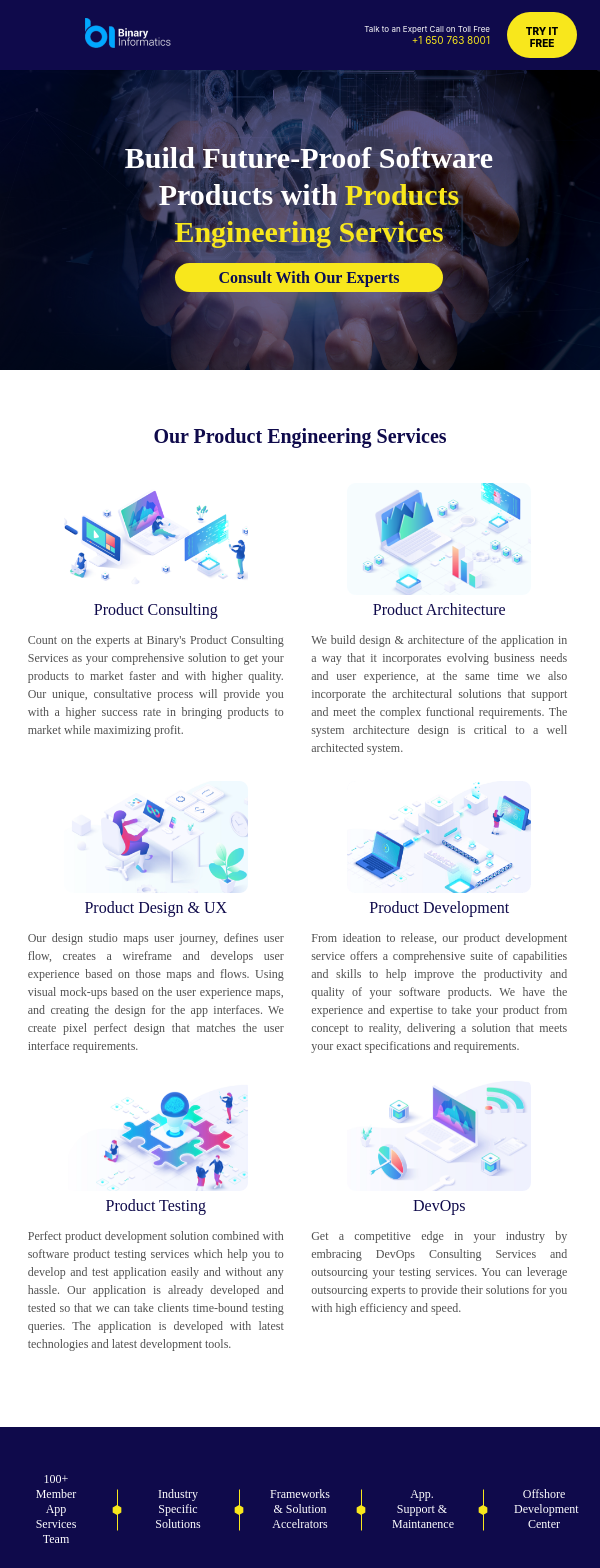
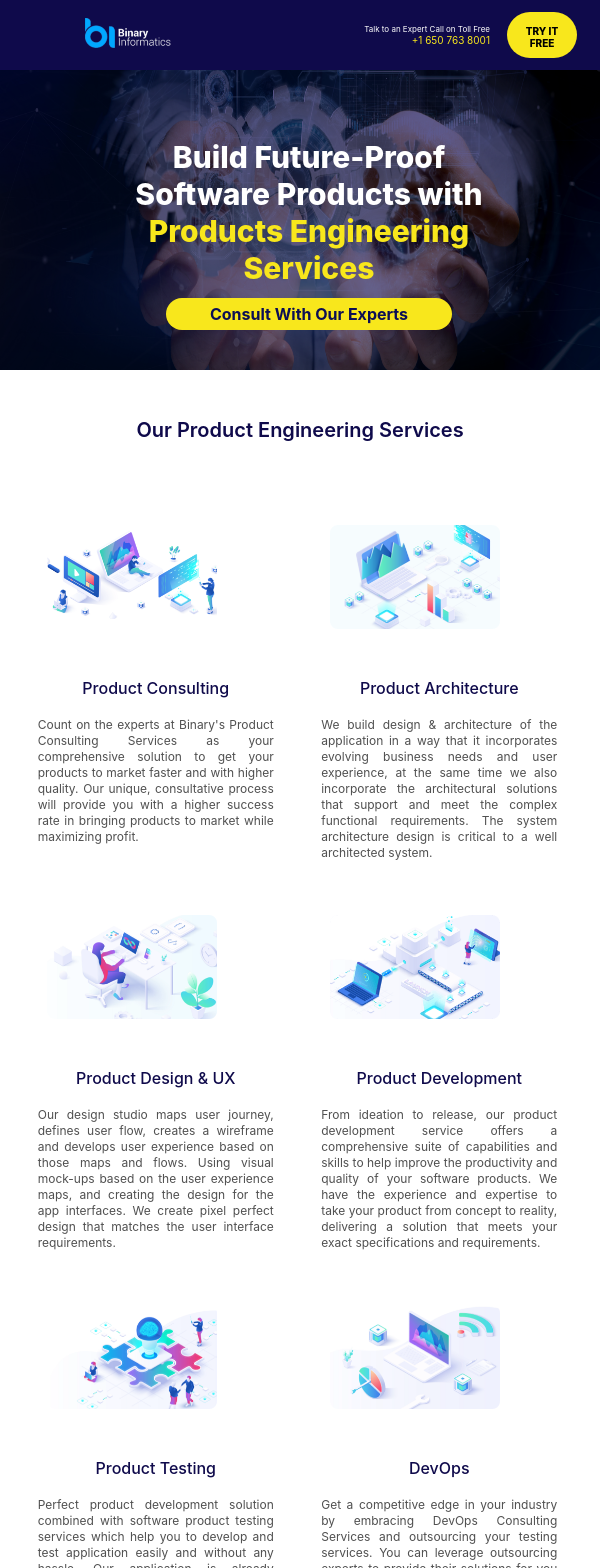
Before and after one commit to VarshaKumari7/Product-Engineering-Services_Page, a React (Create React App) app: page / in a window 600 px wide. Shown: the top 1568 px of the page. Built offline with nearby package versions, Linux system fonts and the light colour scheme.

Commit message:
31-10-2023

```diff
--- a/src/App.css
+++ b/src/App.css
@@ -1,4 +1,4 @@
-.App {
+/* .App {
   text-align: center;
 }
 
@@ -35,4 +35,4 @@
   to {
     transform: rotate(360deg);
   }
-}
+} */
--- a/src/components/Cardscomponent/SecondCard/secondCard.scss
+++ b/src/components/Cardscomponent/SecondCard/secondCard.scss
@@ -4,7 +4,7 @@
   //   margin: 0 0% 3% 0%;
   flex-direction: column;
   width: 27%;
-  height: 370px;
+  // height: 370px;
   border-radius: 10px;
   box-shadow: 0 20px 40px 0 rgba(0, 0, 0, 0.06);
   background-color: #fff;
--- a/src/components/Cardscomponent/Third-Card/Third-card.tsx
+++ b/src/components/Cardscomponent/Third-Card/Third-card.tsx
@@ -20,7 +20,7 @@ const ThirdCard = ({ cardcontent }: any) => {
 
 const ChildContent = ({ cont }: any) => {
   return (
-    <div>
+    <div className="child-content">
       <img src={cont.checkbox} alt="Checkbox" />
       <span>{cont.text}</span>
     </div>
--- a/src/components/Cardscomponent/Third-Card/thirdCard.scss
+++ b/src/components/Cardscomponent/Third-Card/thirdCard.scss
@@ -17,7 +17,7 @@
 
   .heading-div {
     height: 35px;
-    margin: 10px 0 11px 0;
+    margin: 10px 0 11px 30px;
   }
 
   .heading {
@@ -35,7 +35,7 @@
   }
 
   .Content {
-    font-family: Montserrat;
+    //  // font-family: Montserrat;
     font-size: 14px;
     font-weight: normal;
     font-stretch: normal;
@@ -44,7 +44,15 @@
     letter-spacing: normal;
     text-align: justify;
     color: #505050;
-    padding-left: 37px;
+    padding-left: 30px;
+
+    .child-content {
+      height: 20px;
+      line-height: 21px;
+      font-size: 14px;
+      width: 260px;
+      margin-top: 13px;
+    }
 
     img {
       width: 4%;
@@ -54,5 +62,7 @@
     span {
       margin-left: 10px;
     }
+
+
   }
 }
--- a/src/components/Cardscomponent/first-Card/firstCard.scss
+++ b/src/components/Cardscomponent/first-Card/firstCard.scss
@@ -2,17 +2,22 @@
     display: flex;
     flex-direction: column;
     align-items: center;
+    margin-bottom: 20px;
 
     img {
-        width: 65%;
+        width: 350px;
         object-fit: contain;
+        // margin: 0 100px;
+        margin: 0 10%;
+        height: 200px;
+        margin-bottom: 20px;
     }
 
     .Product-Consulting {
-        width: 520px;
+        width: 88%;
         height: 30px;
-        font-family: Montserrat;
-        font-size: 25px;
+        // font-family: Montserrat;
+        font-size: 20px;
         font-weight: 500;
         font-stretch: normal;
         font-style: normal;
@@ -22,8 +27,14 @@
         color: #0f0a4b;
     }
 
+    .consulting {
+        height: 30px;
+        // width: 88%;
+        margin-bottom: 10px
+    }
+
     .Count-on-the-experts {
-        font-family: Montserrat;
+        // font-family: Montserrat;
         font-size: 14px;
         font-weight: normal;
         font-stretch: normal;
@@ -32,6 +43,15 @@
         letter-spacing: normal;
         text-align: justify;
         color: #505050;
+        // width: 550px;
+        height: 130px;
+
+        span {
+            // width: 550px;
+            height: 130px;
+            display: block;
+            line-height: 21px;
+        }
     }
 
 }
@@ -40,6 +60,6 @@
     display: grid;
     grid-template-columns: repeat(2, 1fr);
     justify-items: center;
-    column-gap: 8%;
-    margin: 0 96px 0 96px;
+    column-gap: 9%;
+    margin: 0 130px 0 130px;
 }
--- a/src/components/Cardscomponent/first-Card/firstCard.tsx
+++ b/src/components/Cardscomponent/first-Card/firstCard.tsx
@@ -6,7 +6,7 @@ const Card = ({ ele }: any) => {
       <div className="card-img">
         <img src={ele.img} />
       </div>
-      <div>
+      <div className="consulting">
         <span className="Product-Consulting">{ele.heading}</span>
       </div>
       <div className="Count-on-the-experts">
--- a/src/components/Firstpage/first-page.scss
+++ b/src/components/Firstpage/first-page.scss
@@ -27,7 +27,7 @@
         width: 65%;
         height: 150px;
         margin: 0 0 79px;
-        font-family: Montserrat;
+        // font-family: Montserrat;
         font-size: 54px;
         font-weight: 800;
         font-stretch: normal;
@@ -50,7 +50,7 @@
     .Consult-With-Our-Exp {
         width: 350px;
         height: 20px;
-        font-family: Montserrat;
+        // font-family: Montserrat;
         font-size: 20px;
         font-weight: bold;
         font-stretch: normal;
@@ -67,14 +67,14 @@
 
 .Our-Product {
     // top: 63%;
-    margin-top: 47px;
+    margin-top: 41px;
 
 
     .Our-Product-Engineer {
         // width: 1080px;
         height: 40px;
         margin: 40px 180px;
-        font-family: Montserrat;
+        // font-family: Montserrat;
         font-size: 30px;
         font-weight: 600;
         font-stretch: normal;
@@ -91,9 +91,9 @@
 
 .footer-section {
     width: 100%;
-    // height: 8vh;
+    height: 100px;
     margin: 50px 0 40px;
-    padding: 25px 0px;
+    // padding: 25px 0px;
     background-color: #0f0a4b;
     color: white;
     display: flex;
@@ -105,7 +105,7 @@
 
     .-Member-App-Serv {
         width: 10%;
-        font-family: Montserrat;
+        // font-family: Montserrat;
         font-size: 17px;
         font-weight: 500;
         font-stretch: normal;
--- a/src/components/Home/home.scss
+++ b/src/components/Home/home.scss
@@ -65,11 +65,12 @@
 
     .card-sec {
         display: block !important;
-        margin: 15px 26px 0 27px !important;
+        margin: 0px 22px 0 23px !important;
     }
 
     .second-page .S-card-sec {
         display: block !important;
+        margin-top: 0 !important;
     }
 
     .Our-Plan-Process {
@@ -84,6 +85,7 @@
     .third-page .last-section img {
         width: 100%;
         height: 700px;
+        margin-top: 40px !important;
     }
 
     .B-img-786,
@@ -93,13 +95,6 @@
     .third-page-img-state {
         display: none;
     }
-
-    // .last-section {
-    //     background-image: url("../../img/375-bg-img.png");
-    //     background-repeat: no-repeat;
-    //     background-attachment: fixed;
-    //     background-size: cover;
-    // }
 
     .GET-AHEAD {
 
@@ -145,11 +140,15 @@
         margin: 0 11px 0 31px;
     }
 
+    .card {
+        margin-bottom: 40px !important;
+    }
+
     .card img {
         object-fit: contain;
         // width: 330px !important;
         width: 100% !important;
-        margin: 20px 23px 20px 2px !important;
+        margin: 20px 23px 0px 2px !important;
         height: 200px !important;
     }
 
@@ -163,17 +162,40 @@
 
     .card .Count-on-the-experts {
         font-size: 12px !important;
-        height: 100px !important;
+        height: 120px !important;
         // width: 330px !important;
         width: 100% !important;
+
+        span {
+            width: 100% !important;
+        }
+    }
+
+    .heading-div {
+        height: 20px !important;
+        width: 290px !important;
+
+        .heading {
+            font-size: 16px !important;
+            line-height: 26px !important;
+        }
+    }
+
+    .child-content {
+        height: 20px;
+        line-height: 21px;
+        font-size: 12px;
+        width: 260px;
     }
 
     .footer-section {
         overflow: scroll;
+        margin: 30px 0 30px !important;
 
         .-Member-App-Serv {
             width: 100% !important;
-            padding: 0px 20px !important;
+            padding: 25px 24px !important;
+            font-size: 14px !important;
         }
     }
 
@@ -199,7 +221,6 @@
 
 
     .content-375 {
-
         position: absolute;
         top: 56%;
         color: white;
@@ -294,9 +315,6 @@
     }
 
     .Third-card {
-        // height: 350px !important;
-        // width: 350px !important;
-        // margin: 30px 23px 15px 13px !important;
         width: 93.33% !important;
         height: 93.33% !important;
         margin: 7px 12px 19px 13px !important;
@@ -316,8 +334,6 @@
     }
 
     .third-page .third-card-sec {
-        // margin: 0 20px 29px 20px !important;
-
         .Third-card {
             display: flex;
             flex-direction: column;
@@ -326,6 +342,18 @@
             background-color: #fff;
             height: 350px;
             margin-bottom: 20px;
+
+            .Third-card-img img {
+                height: 150px !important;
+            }
+
+            .child-content {
+                height: 20px;
+                line-height: 21px;
+                font-size: 12px;
+                width: 260px;
+                margin-top: 10px;
+            }
 
             .Content {
                 font-size: 12px !important;
@@ -355,7 +383,7 @@
         .Copyright-2010-202 {
             width: 100% !important;
             height: 30px;
-            font-family: Montserrat;
+            // font-family: Montserrat;
             font-size: 10px;
             font-weight: normal;
             font-stretch: normal;
@@ -379,11 +407,14 @@
 
         .S-card {
             width: 100% !important;
-
             height: 385px !important;
             margin-bottom: 8%;
 
         }
+    }
+
+    .third-card-sec {
+        display: block !important;
     }
 }
 
@@ -450,17 +481,21 @@
         .Supporting-Roles {
             height: 30px;
             margin: 40px 180px 50px;
-            font-family: Montserrat;
+            // font-family: Montserrat;
             font-size: 20px !important;
         }
+    }
+
+    .third-page {
+        margin-top: 99px !important;
+
+
     }
 
     .Our-Plan-Process {
         font-size: 20px !important;
         line-height: 30px !important;
-        // margin-top: 40px !important;
-        margin-bottom: 30px !important;
-        // margin-top: 13% !important;
+        margin: 40px 60px !important;
     }
 
     .S-card {
@@ -477,27 +512,60 @@
         // width: 350px !important;
         // margin: 30px 23px 15px 13px !important;
         width: 93.33% !important;
-        height: 93.33% !important;
+        height: 100% !important;
         margin: 7px 12px 7px 13px !important;
+
+        .heading-div {
+            height: 20px !important;
+            margin: 10px 0 0px 30px !important;
+        }
+
     }
 
-    .states-786,
-    .third-page-img-state {
+    .third-page-imgs {
+        margin: 0px 41px 0px 41px;
+        display: flex;
+        flex-direction: column;
+        align-items: center;
+
+    }
+
+    .third-page-img1 {
+        // width: 704px;
+        height: 286px;
+    }
+
+    .states-786 {
+        width: 690px;
+        height: 199px;
+        margin: 0px 48px;
+    }
+
+    .third-page-img-state,
+    .states-786 {
         width: 100% !important;
-
     }
 
     .third-page-img-state {
         height: 38vh !important;
+        width: 100% !important;
     }
 
-    .third-page-img1 {
-        width: 55% !important;
-        height: 39vh !important;
-    }
+    // .third-page-img1 {
+    //     height: 39vh !important;
+    //     // margin: 0px 41px 0px 41px;
+    // }
 
     .card .Count-on-the-experts {
         width: 90.33% !important;
+    }
+
+    .child-content {
+        height: 20px;
+        line-height: 21px;
+        font-size: 12px;
+        width: 260px;
+        margin-top: 10px;
     }
 
     .footer-section .-Member-App-Serv {
@@ -518,7 +586,7 @@
         .lower-bg-1440 {
             width: 100% !important;
             height: 500px !important;
-            margin-top: 30px !important;
+            margin-top: 53px !important;
 
         }
 
@@ -533,6 +601,9 @@
         margin-left: 45% !important;
     }
 
+    .Thirdpage-footer-section {
+        overflow-x: scroll;
+    }
 }
 
 /* Tablet styles */
@@ -578,7 +649,7 @@
         width: 65%;
         height: 80px !important;
         margin: 0 0 79px;
-        font-family: Montserrat;
+        // font-family: Montserrat;
         font-size: 30px !important;
         line-height: 37px !important;
         margin-top: -235px !important;
@@ -637,6 +708,10 @@
 
     }
 
+    .card-img {
+        display: contents !important;
+    }
+
     .card-sec {
         column-gap: 0% !important;
         padding: 10px 19px 0 14px !important;
@@ -644,8 +719,9 @@
     }
 
     .card img {
-        width: 60%;
+        width: 60% !important;
         object-fit: contain;
+        margin: 0 108px 0px 60px !important;
     }
 
     .card .Product-Consulting {
@@ -655,10 +731,11 @@
         line-height: 1.4;
     }
 
-    .card .Count-on-the-experts {
+    .card .Count-on-the-experts span {
         font-size: 12px !important;
-        padding: 10px;
-        height: 140px;
+        padding: 0px 10px !important;
+        height: 140px !important;
+        line-height: 16px !important;
     }
 
     .third-page .gradient-copy .-NDA-and-IP-Protect {
@@ -680,6 +757,7 @@
 
     .third-page .third-card-sec {
         grid-template-columns: repeat(2, 1fr) !important;
+        grid-row-gap: 30px !important;
     }
 
     .third-page .gradient-copy .-NDA-and-IP-Protect {
@@ -758,14 +836,24 @@
 
     .third-page {
 
+        .third-page-img {
+            // margin: 0 180px;
+            margin: 0 12%;
+            width: 75% !important;
+        }
+
         .last-section img {
             width: 100% !important;
+            margin-top: 60px !important;
+        }
+
+        .Third-card {
+            height: 470px !important;
         }
 
 
-
         .GET-AHEAD {
-            margin-left: 43% !important;
+            margin-left: 55% !important;
             margin-top: -29% !important;
         }
 
@@ -779,6 +867,19 @@
 
         .lower-bg-1440 {
             display: none;
+        }
+
+        .heading-div {
+            height: 20px !important;
+            margin: 10px 0 0px 30px !important;
+
+            .child-content {
+                height: 20px !important;
+                line-height: 21px !important;
+                font-size: 14px !important;
+                width: 260px !important;
+                margin-top: 10px !important;
+            }
         }
 
         // .End-of-the-page {
--- a/src/components/SecondPage/secondpage.scss
+++ b/src/components/SecondPage/secondpage.scss
@@ -5,7 +5,7 @@
   .Supporting-Roles {
     height: 30px;
     margin: 40px 180px 50px;
-    font-family: Montserrat;
+    // font-family: Montserrat;
     font-size: 30px;
     font-weight: 600;
     font-stretch: normal;
@@ -50,7 +50,7 @@
       .Onsite {
         width: 300px;
         height: 40px;
-        font-family: Montserrat;
+        // font-family: Montserrat;
         font-size: 18px;
         font-weight: 600;
         font-stretch: normal;
@@ -88,7 +88,7 @@
   }
 
   .Global-Delivery-Mode {
-    font-family: Montserrat;
+    // font-family: Montserrat;
     font-size: 30px;
     font-weight: 600;
     font-stretch: normal;
--- a/src/components/Thirdpage/thirdpage.scss
+++ b/src/components/Thirdpage/thirdpage.scss
@@ -4,8 +4,8 @@
     left: 0;
 
     .Our-Plan-Process {
-        margin: 22px 0px 19px;
-        font-family: Montserrat;
+        margin: 22px 0px 50px;
+        // font-family: Montserrat;
         font-size: 30px;
         font-weight: 600;
         font-stretch: normal;
@@ -42,7 +42,7 @@
             // width: 320px;
             // height: 78px;
             // margin: 12px 0 10px 11px;
-            // font-family: Montserrat;
+            //  // font-family: Montserrat;
             // font-size: 12px;
             // font-weight: normal;
             // font-stretch: normal;
@@ -55,7 +55,7 @@
             /* width: 320px; */
             // height: 78px;
             margin: 12px 0 10px 11px;
-            font-family: Montserrat;
+            // font-family: Montserrat;
             font-size: 12px;
             font-weight: normal;
             font-stretch: normal;
@@ -79,7 +79,7 @@
 
     .Thirdpage-footer-section {
         width: 100%;
-        height: 8vh;
+        height: 100px;
         margin: -5px 0 40px;
         padding: 25px 0px;
         background-color: #0f0a4b;
@@ -87,11 +87,11 @@
         display: flex;
         align-items: center;
         justify-content: center;
-        overflow: scroll;
+        // overflow: scroll;
 
         .-Certified-BI-Exp {
             width: 100%;
-            // font-family: Montserrat;
+            //  // font-family: Montserrat;
             font-size: 14px;
             font-weight: 500;
             font-stretch: normal;
@@ -100,8 +100,8 @@
             letter-spacing: normal;
             text-align: center;
             color: #fff;
-            padding: 20px 15px;
-            // overflow: hidden;
+            padding: 25px 15px;
+            overflow: unset;
         }
     }
 
@@ -128,26 +128,19 @@
     // }
 
     .GET-AHEAD {
-        // position: absolute;
-        // top: 74%;
-        // left: 53%;
-        // display: flex;
-        // flex-direction: column;
-        // align-items: center;
-        // width: 38%;
-        // position: absolute;
         top: 74%;
         left: 51%;
         display: flex;
         flex-direction: column;
         align-items: center;
-        height: 216px;
-        // width: 39%;
+        height: 220px;
+        // width: 550px;
+        width: 37%;
     }
 
     .Get-ahead-in-your-In {
         // margin: 0 0 15px;
-        // // font-family: MontserratRoman-Bold;
+        // //  // font-family: MontserratRoman-Bold;
         // font-size: 29px;
         // font-weight: bold;
         // font-stretch: normal;
@@ -188,6 +181,7 @@
         padding: 7px 1px;
         border-radius: 25px;
         background-color: #f8e71c;
+        text-align: center;
     }
 
     .Get-In-Touch {
@@ -206,6 +200,7 @@
         margin-top: 165px;
         background-color: #131313;
         padding: 20px;
+        text-align: center;
 
         img {
             height: 7vh;
@@ -218,8 +213,8 @@
         .Copyright-2010-202 {
             width: 350px;
             height: 30px;
-            font-family: Montserrat;
-            font-size: 10px;
+            // font-family: Montserrat;
+            font-size: 12px;
             font-weight: normal;
             font-stretch: normal;
             font-style: normal;
--- a/src/index.css
+++ b/src/index.css
@@ -1,13 +1,11 @@
 body {
   margin: 0;
-  font-family: -apple-system, BlinkMacSystemFont, 'Segoe UI', 'Roboto', 'Oxygen',
-    'Ubuntu', 'Cantarell', 'Fira Sans', 'Droid Sans', 'Helvetica Neue',
-    sans-serif;
+  font-family: -apple-system, BlinkMacSystemFont, "Montserrat";
   -webkit-font-smoothing: antialiased;
   -moz-osx-font-smoothing: grayscale;
 }
 
 code {
-  font-family: source-code-pro, Menlo, Monaco, Consolas, 'Courier New',
+  font-family: source-code-pro, Menlo, Monaco, Consolas, "Courier New",
     monospace;
 }
```
